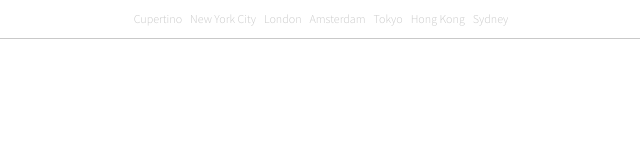
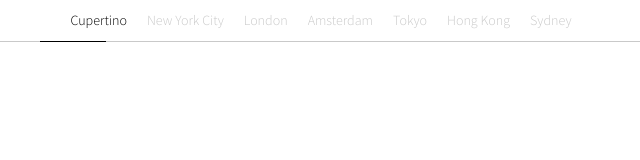
Before and after one commit to lhernandezd/tech-assesment-critical-mass, a website: page public/index.html in a window 1280 px wide. Shown: the full height of the page, 319-959 px from the left. Drawn offline with Linux system fonts and the light colour scheme.

Commit message:
Add sliding bar animation

```diff
--- a/public/index.js
+++ b/public/index.js
@@ -8,6 +8,35 @@ function fetchData() {
       throw Error(err);
       console.log(err);
     });
+}
+
+function calculateIndicatorPosition() {
+  const currentActiveElement = document.querySelectorAll("a.active")[0];
+  const leftOffset = currentActiveElement.offsetLeft;
+  const width = currentActiveElement.offsetWidth;
+
+  indicator.style.left = `${leftOffset}px`;
+  indicator.style.width = `${width}px`;
+}
+
+function setElementAndIndicatorState(element, initial = false) {
+  const activeLink = document.querySelectorAll("a.active");
+
+  // remove active class from all links
+  activeLink.forEach((item) => {
+    item.classList.remove("active");
+  });
+
+  // add active class to clicked link
+  element.classList.add("active");
+
+  calculateIndicatorPosition();
+
+  // handle initial state
+  if (initial) {
+    element.parentElement.setAttribute("aria-selected", "true");
+    indicator.style.display = "inline-block";
+  }
 }
 
 async function createNavigationElements() {
@@ -24,13 +53,29 @@ async function createNavigationElements() {
     element.setAttribute("tabindex", "0");
     element.setAttribute("aria-selected", "false");
     elementLink.setAttribute("data-section", `${item.section}`);
+    elementLink.setAttribute("data-timezone", `${item.timezone}`);
     elementLink.href = `#${item.section}`;
     elementLink.innerText = item.label;
+
+    elementLink.addEventListener("click", (e) => {
+      e.preventDefault();
+      setElementAndIndicatorState(e.target);
+    });
 
     // add element to element
     element.appendChild(elementLink);
     navigation.appendChild(element);
   });
+
+  // set initial active state
+  setInitialActiveState();
 }
 
+function setInitialActiveState() {
+  const element = document.querySelector("#navigation-list li:first-child a");
+  if (element) setElementAndIndicatorState(element, true);
+}
+
+const indicator = document.getElementById("navigation-indicator");
+
 createNavigationElements();
--- /dev/null
+++ b/scss/_responsive.scss
@@ -0,0 +1,9 @@
+// Small tablets and large smartphones (landscape view)
+$screen-sm-min: 576px;
+
+// Small devices
+@mixin sm {
+  @media (min-width: #{$screen-sm-min}) {
+    @content;
+  }
+}
--- a/scss/styles.scss
+++ b/scss/styles.scss
@@ -1,4 +1,5 @@
 @import url("https://fonts.googleapis.com/css?family=Source+Sans+Pro:300,400,600&display=swap");
+@import "responsive";
 
 $font-stack: "Source Sans Pro", system-ui, Helvetica, Arial, sans-serif;
 
@@ -20,6 +21,9 @@ html {
     font-size: 12px;
     line-height: 1.5;
     font-weight: 300;
+    @include sm {
+      font-size: 14px;
+    }
     a {
       text-decoration: none;
       &:visited,
@@ -41,6 +45,7 @@ html {
 }
 
 #navigation-indicator {
+  display: none;
   position: absolute;
   height: 1px;
   bottom: 0px;
@@ -59,6 +64,9 @@ html {
   padding: 0 10px 0 10px;
   border-bottom: 1px $grey-color solid;
   width: 100%;
+  @include sm {
+    gap: 20px;
+  }
   li {
     padding: 10px 0 10px 0;
     text-align: center;
```
Also changed, not shown: public/css/styles.css, 1 other file.
